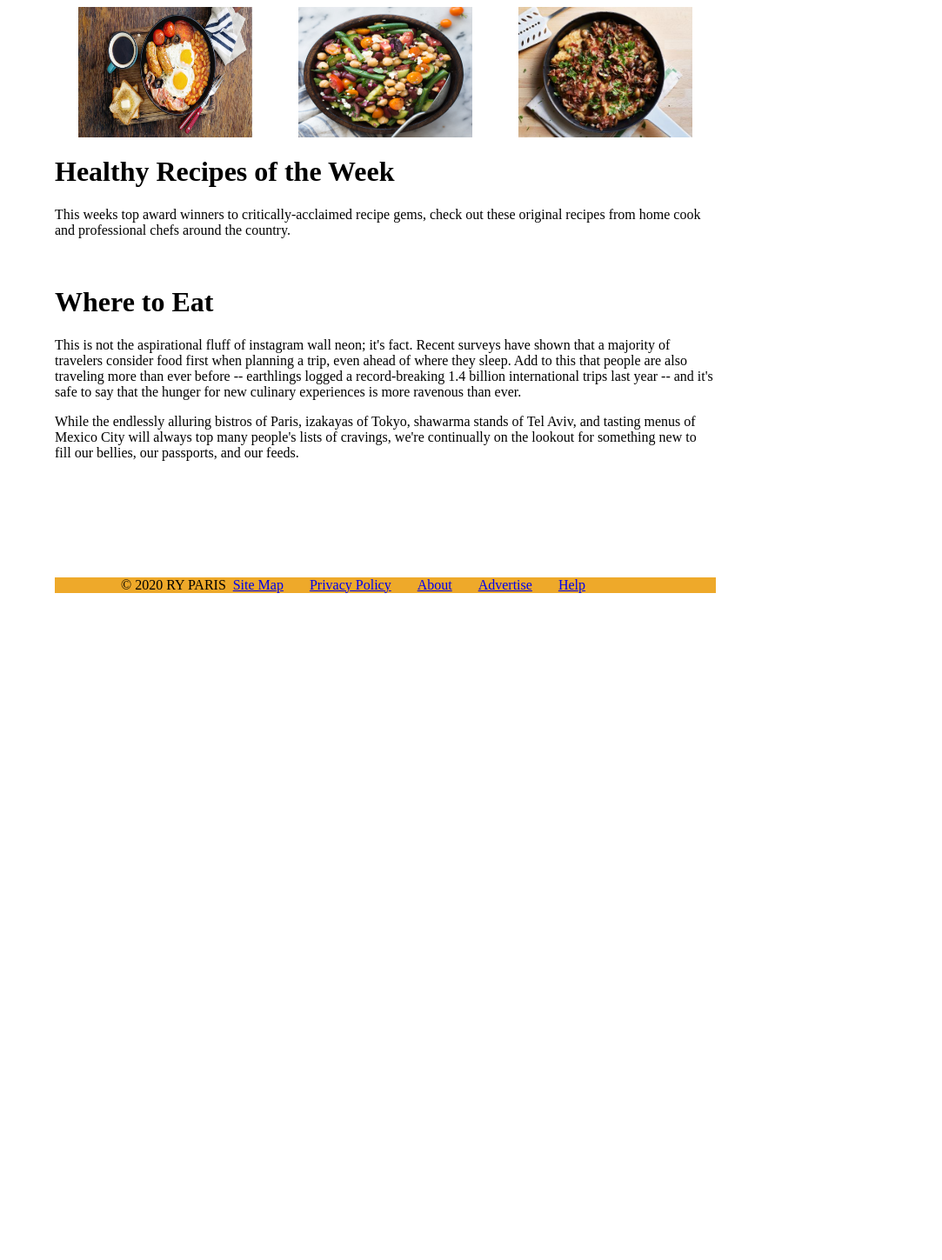
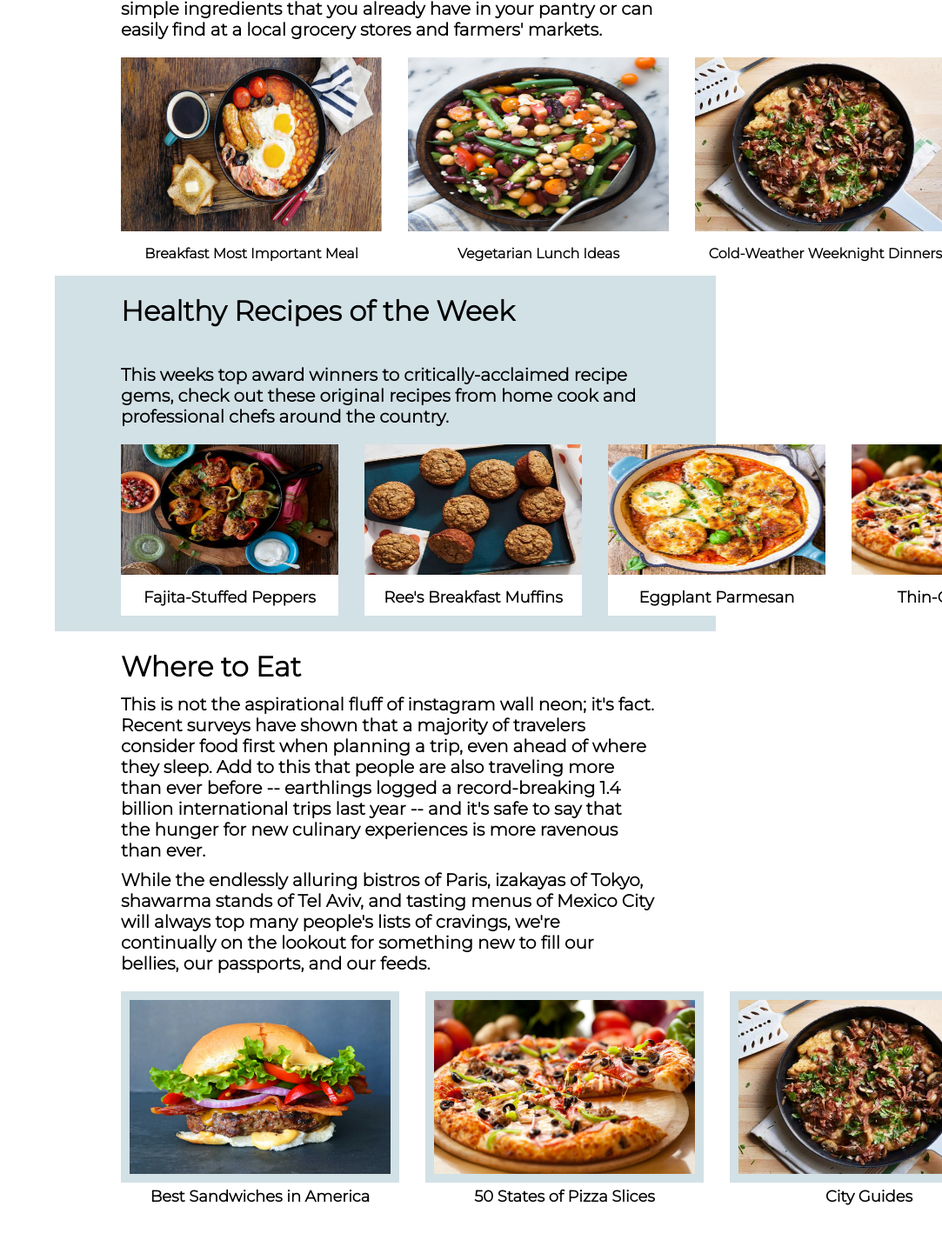
Before and after one commit to ashlyn-young/RYParis, a plain HTML site: page index.html in a window 1280 px wide. Shown: the part 734-2183 px from the top of the page at 87% size, without its empty margins (197-1280 px from the left). Before the commit the page ends 1424 px from the top, so only its background shows below. Drawn offline with Linux system fonts and the light colour scheme.

Commit message:
added all content, working on orientation

```diff
--- a/css/style.css
+++ b/css/style.css
@@ -2,6 +2,7 @@ body{
     max-width: 1280px;
     margin-left: 260px;
     margin-right: 260px;
+    font-family: 'Montserrat', sans-serif;
 }
 
 header{
@@ -13,7 +14,7 @@ ul{
     list-style: none;
     display: flex;
     justify-content: flex-end;
-    gap: 50px;
+    gap: 30px;
 
 }
 footer{
@@ -24,6 +25,7 @@ footer{
 nav {
     display: flex;
     flex-direction: row;
+    margin-bottom: 5px;
 }
 .logo{
     display: flex;
@@ -34,12 +36,15 @@ nav {
     display: flex;
     justify-content: flex-end;
     align-items: center;
-    margin-left: 35%;
+    margin-left: 25%;
+    margin-top: 15px;
 }
 
 footer{
     background-color: #eea92a;
-    margin-top: 100px;
+    margin-top: 10px;
+    padding-top: 50px;
+    padding-bottom: 50px;
     display: flex;
     justify-content: space-between;
 
@@ -63,34 +68,105 @@ footer{
     margin-top: -115px;
     margin-left: 20%;
     background-color: #ffffff;
-    font-size: 20px;
+    font-size: 32px;
     font-weight: bold;
+    padding: 7px 10px 7px 10px;
+}
+h1 {
+    font-weight: bolder;
 }
 .everydaySection {
     display: flex;
     justify-content: center;
     flex-direction: column;
-    /* margin-left: 150px;
-    margin-right: 150px; */
+    margin-left: 10%;
+    font-weight: bold;
 }
 .everydayParagraph {
     display: flex;
     margin-top: -10px;
-    width: 80%;
+    width: 90%;
+    font-size: 20px;
 }
 .imageRow {
     display: flex;
     flex-direction: row;
-    justify-content: space-around;
+    justify-content: flex-start;
+    gap: 30px;
+
 }
 .everydaySmallImages{
     display: flex;
-    justify-content: space-between;
-    flex-direction: row;
-    /* width: 200px;
-    height: 150px; */
+    justify-content: center;
+    flex-direction: column;
     object-fit:cover;
 }
+.everydaySmallImages p{
+    display: flex;
+    justify-content: center;
+}
+
+.healthyContainer {
+    background-color: #d2e1e6;
+    width: 100%;
+}
 .healthyWeek {
+    display: flex;
+    justify-content: center;
+    flex-direction: column;
+    font-weight: bold;
+    width: 85%;
+    margin-left: 10%
+}
+.healthyParagraph {
+    font-weight: bold;
+    display: flex;
+    justify-content: center;
+    font-size: 20px;
+}
+.healthyImages {
+    display: flex;
+    justify-content: center;
+    flex-direction: column;
+    object-fit:cover;
+}
+.healthyImages p{
+    display: flex;
+    justify-content: center;
+    background-color: #ffffff;
+    margin-top: auto;
+    padding-top: 15px;
+    padding-bottom: 10px;
+    font-weight: bolder;
+    font-size: 18px;
+}
+.whereToEat {
+    display: flex;
+    justify-content: center;
+    flex-direction: column;
+    width: 85%;
+    margin-left: 10%;
+    font-weight: bold;
 
 }
+.onlyImage {
+    display: flex;
+    justify-content: center;
+    border: 10px solid #d2e1e6;
+    margin-bottom: auto;
+}
+.whereImages p{
+    display: flex;
+    justify-content: center;
+    font-weight: bolder;
+    font-size: 18px;
+    margin-top: 5px;
+    padding-bottom: 40px;
+}
+.where, .wherept2{
+    display: flex;
+    margin-top: -10px;
+    width: 95%;
+    font-size: 20px;
+    font-weight: bold;
+}
--- a/index.html
+++ b/index.html
@@ -5,6 +5,9 @@
             RYParis
         </title>
         <link rel="stylesheet" href="css/style.css">
+        <link rel="preconnect" href="https://fonts.googleapis.com">
+        <link rel="preconnect" href="https://fonts.gstatic.com" crossorigin>
+        <link href="https://fonts.googleapis.com/css2?family=Montserrat:wght@300&family=Raleway:wght@900&display=swap" rel="stylesheet">
     </head>
     <body>
         <header>
@@ -44,47 +47,65 @@
             <p class="everydayParagraph">Everyday Food has developed recipes with the home cook in mind. These delicious dishes featured on "RY Paris" call for simple ingredients that you already have in your pantry or can easily find at a local grocery stores and farmers' markets.</p>
             <div class="imageRow">
                 <div class="everydaySmallImages">
-                    <img src="images/breakfast-ideas.jpg" width="200px" height="150px">
+                    <img src="images/breakfast-ideas.jpg" width="300px" height="200px">
+                    <p>Breakfast Most Important Meal</p>
                 </div>
                 <div class="everydaySmallImages">
-                <img src="images/vegetarian-ideas.jpg" width="200px" height="150px">
+                    <img src="images/vegetarian-ideas.jpg" width="300px" height="200px">
+                    <p>Vegetarian Lunch Ideas</p>
                 </div>
                 <div class="everydaySmallImages">
-                    <img src="images/cold-weather-dinners.jpeg" width="200px" height="150px">
+                    <img src="images/cold-weather-dinners.jpeg" width="300px" height="200px">
+                    <p>Cold-Weather Weeknight Dinners</p>
                 </div>
             </div>
         </div>
-        <div class="HealthyWeek">
+        <div class="healthyContainer">
+            <div class="healthyWeek">
                 <h1>Healthy Recipes of the Week</h1>
                 <p class="healthyParagraph">This weeks top award winners to critically-acclaimed recipe gems, check out these original recipes from home cook and professional chefs around the country.</p>
                 <div class="imageRow">
-                <div class="HealthyImages">
-                    <img src="">
+                    <div class="healthyImages">
+                        <img src="Images/fajita-peppers.jpeg" width="250px" height="150px">
+                        <p>Fajita-Stuffed Peppers</p>
                     </div>
-                <div class="HealthyImages">
-                    <img src="">
+                    <div class="healthyImages">
+                        <img src="Images/muffins.jpeg" width="250px" height="150px">
+                        <p>Ree's Breakfast Muffins</p>
                     </div>
-                <div class="HealthyImages">
-                    <img src="">
+                    <div class="healthyImages">
+                        <img src="Images/eggplant-parmesan.jpg" width="250px" height="150px">
+                        <p>Eggplant Parmesan</p>
                     </div>
-                <div class="HealthyImages">
-                    <img src="">
+                    <div class="healthyImages">
+                        <img src="Images/pizza.jpeg" width="250px" height="150px">
+                        <p>Thin-Crust Pizza</p>
                     </div>
                 </div>
             </div>
-        <div class="WhereToEat">
+        </div>
+        <div class="whereToEat">
             <h1>Where to Eat</h1>
             <p class="where">This is not the aspirational fluff of instagram wall neon; it's fact. Recent surveys have shown that a majority of travelers consider food first when planning a trip, even ahead of where they sleep. Add to this that people are also traveling more than ever before -- earthlings logged a record-breaking 1.4 billion international trips last year -- and it's safe to say that the hunger for new culinary experiences is more ravenous than ever.</p>
             <p class="wherept2">While the endlessly alluring bistros of Paris, izakayas of Tokyo, shawarma stands of Tel Aviv, and tasting menus of Mexico City will always top many people's lists of cravings, we're continually on the lookout for something new to fill our bellies, our passports, and our feeds.</p>
             <div class="imageRow">
-                <div class="WhereImages">
-                    <img src="">
+                <div class="whereImages">
+                    <div class="onlyImage">
+                        <img src="Images/burger.jpg" width="300px" height="200px">
                     </div>
-                <div class="WhereImages">
-                    <img src="">
+                    <p>Best Sandwiches in America</p>
                 </div>
-                <div class="WhereImages">
-                    <img src="">
+                <div class="whereImages">
+                    <div class="onlyImage">
+                        <img src="Images/pizza.jpeg" width="300px" height="200px">
+                    </div>
+                    <p>50 States of Pizza Slices</p>
+                </div>
+                <div class="whereImages">
+                    <div class="onlyImage">
+                        <img src="Images/cold-weather-dinners.jpeg" width="300px" height="200px">
+                    </div>
+                    <p>City Guides</p>
                 </div>
             </div>
         </div>
```
Lines whose indentation alone changed are shown as unchanged.
